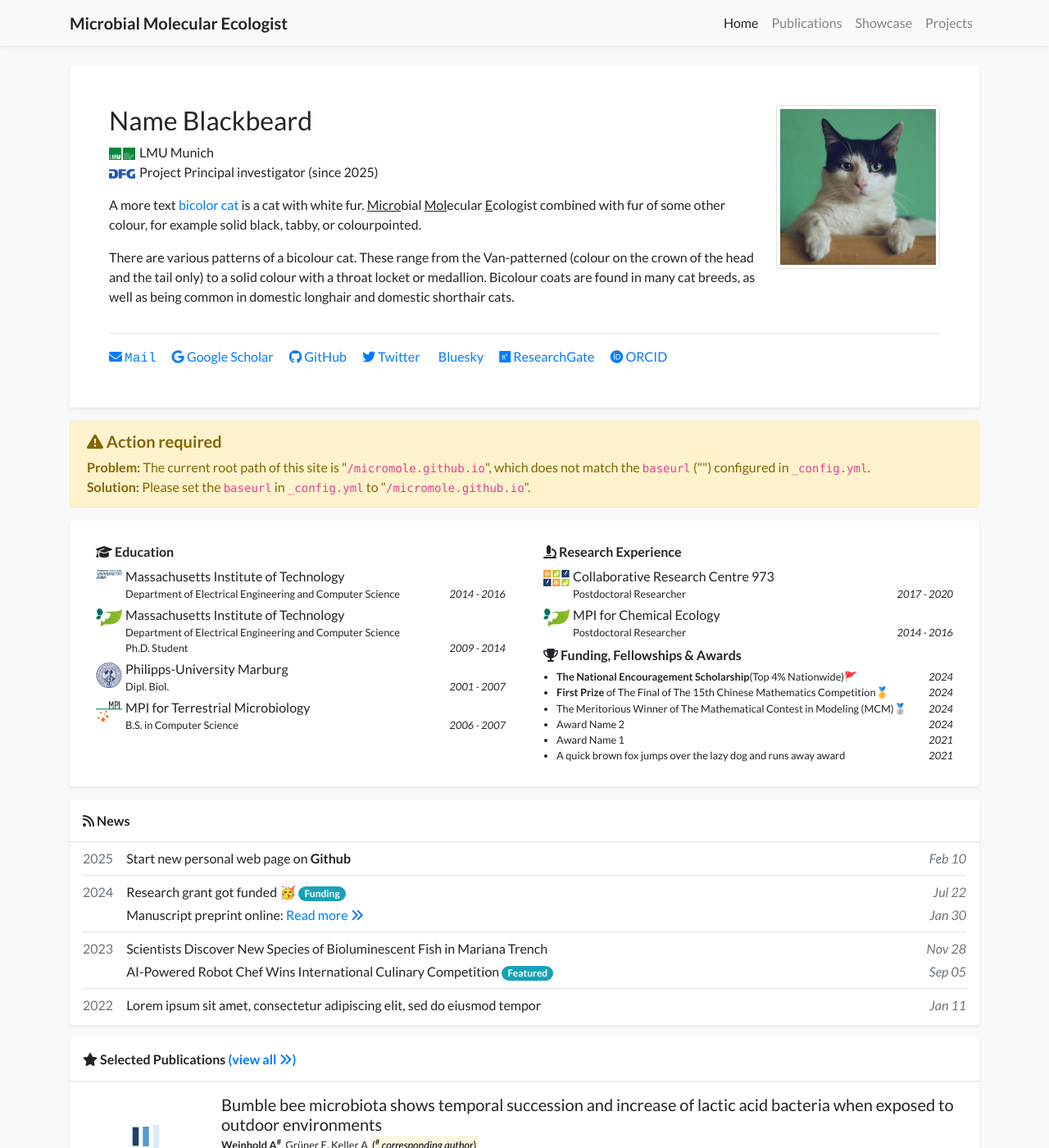
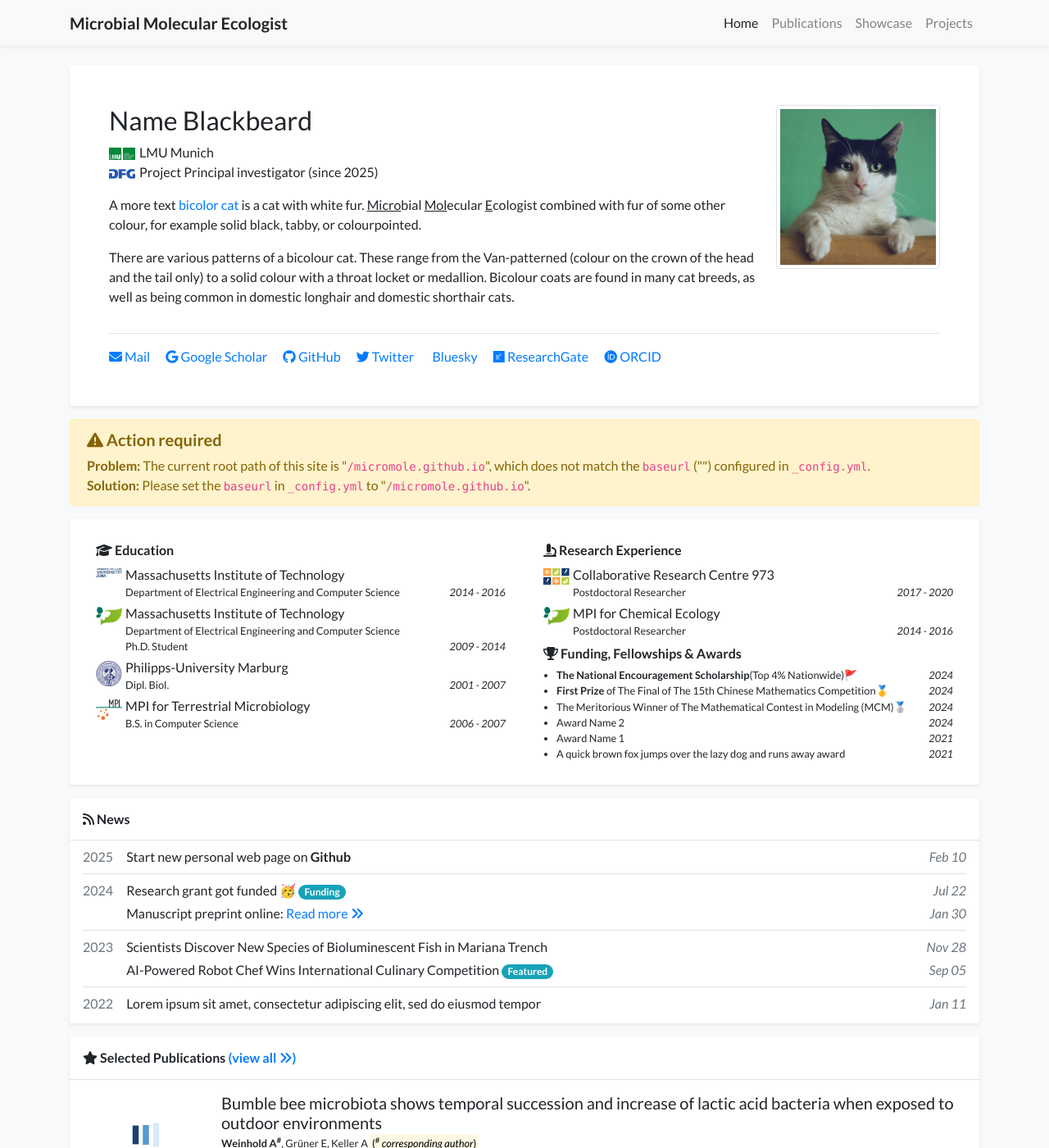
Before and after one commit to micromole/micromole.github.io, a Jekyll site: the page built from index.html, in a window 1280 px wide and 1400 px high. Shown: the whole window at 82% size. Built offline with Jekyll 4.4.1, drawn with Linux system fonts in a browser that asks for light colours; nearby versions of some CDN libraries; comment, search, counter and statistics services are not loaded; a style sheet for code colours, icons or effects is not loaded.

Commit message:
Update global.css

```diff
--- a/assets/css/global.css
+++ b/assets/css/global.css
@@ -63,9 +63,9 @@ div.lazy {
     font-size: 100%;
 }
 
-.email-text {
+/*.email-text {
     font-family: Courier, monospace;
-}
+}*/
 .footer .text-muted {
     font-size: 14px; /* Adjust as needed */
 }
```
